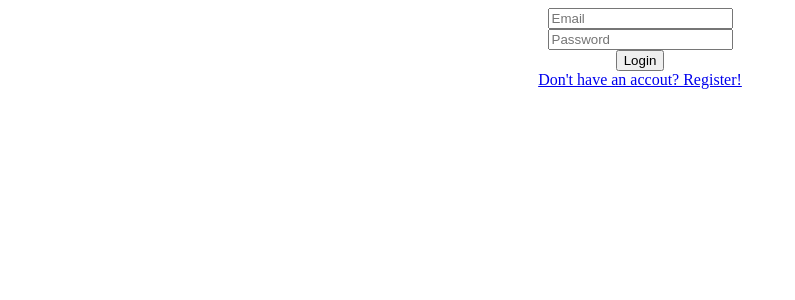
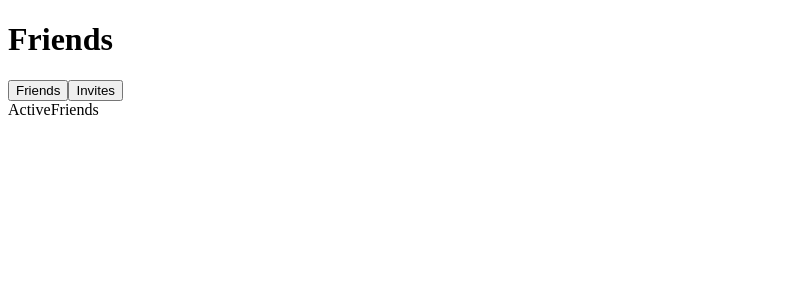
Before and after one commit to stucy/connect, a React (Create React App) app in the folder client/: page /friends in a window 1280 px wide. Before the commit this address led to /. Shown: the top 300 px of the page, without its empty margins (0-795 px from the left). Built offline with nearby package versions, Linux system fonts and the light colour scheme.

Commit message:
added mochup for client side friend logic

```diff
--- a/client/package.json
+++ b/client/package.json
@@ -6,6 +6,7 @@
     "axios": "^0.21.1",
     "react": "^17.0.1",
     "react-dom": "^17.0.1",
+    "react-query": "^3.12.0",
     "react-router-dom": "^5.2.0",
     "react-scripts": "4.0.2"
   },
--- a/client/src/App.js
+++ b/client/src/App.js
@@ -21,7 +21,7 @@ function App() {
         <Route exact path="/profile" component={Profile}/>
         <Route exact path="/change-password" component={ChangePass}/>
         <Route exact path="/chat/:id" component={Chat}/>
-        <PrivateRoute exact path="/friends" component={Friends} />
+        <Route exact path="/friends" component={Friends} />
         <Route path="*" component={ER404} />
       </Switch>
     </AuthProvider>
--- /dev/null
+++ b/client/src/components/ActiveFriends/ActiveFriends.js
@@ -0,0 +1,5 @@
+const ActiveFriends = () => {
+    return <div>ActiveFriends</div>
+}
+
+export default ActiveFriends;
--- /dev/null
+++ b/client/src/components/Invites/Invites.js
@@ -0,0 +1,14 @@
+import { useQuery } from 'react-query';
+import axios from 'axios';
+
+const fetchInvites = async () => {
+    const res = await axios.post('/friends_data', {type: 'pending'})
+    return res.data;
+}
+
+const Invites = () => {
+    const { data, status } = useQuery('invites', fetchInvites);
+    return <div>Invites</div>
+}
+
+export default Invites;
--- a/client/src/containers/Friends.js
+++ b/client/src/containers/Friends.js
@@ -1,8 +1,17 @@
+import { useState } from 'react';
+
+import ActiveFriends from '../components/ActiveFriends/ActiveFriends';
+import Invites from '../components/Invites/Invites';
+
 const Friends = () => {
+    const [ active, setActive ] = useState(true);
 
     return (
         <div>
             <h1>Friends</h1>
+            <button onClick={() => setActive(true)}>Friends</button>
+            <button onClick={() => setActive(false)}>Invites</button>
+            {active ? <ActiveFriends /> : <Invites />}
         </div>
     );
 }
```
Also changed, not shown: client/src/components/ActiveFriends/Friend/Friend.css (added), client/src/components/ActiveFriends/Friend/Friend.js (added), client/src/components/Invites/Invite/Invite.css (added), client/src/components/Invites/Invite/Invite.js (added), 1 other file (tests, documents, lock files or other folders).
